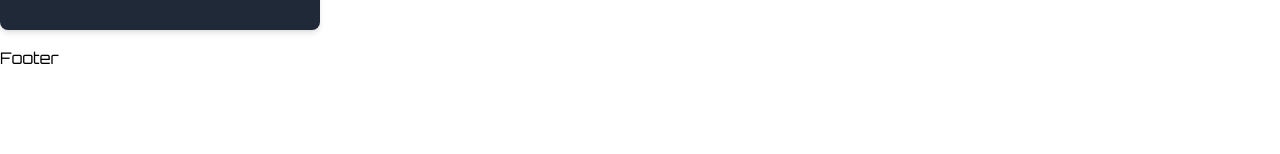
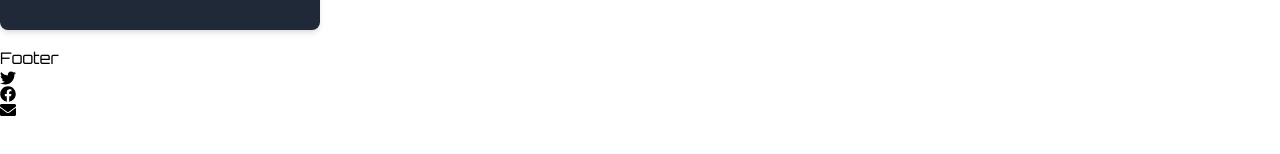
Before and after one commit to kabradshaw1/next-story, a Next.js app: page /login in a window 1280 px wide. Shown: the part 584-738 px from the top of the page. Built offline with nearby package versions, Linux system fonts and the light colour scheme.

Commit message:
working on dev env

```diff
--- a/component/Footer/Footer.tsx
+++ b/component/Footer/Footer.tsx
@@ -1,7 +1,14 @@
+import { FaTwitter, FaFacebook, FaEnvelope } from 'react-icons/fa';
+
 export default function Footer() {
   return (
     <footer>
       <h1>Footer</h1>
+      <div>
+        <a href="https://twitter.com" aria-label="Twitter"><FaTwitter /></a>
+        <a href="https://facebook.com" aria-label="Facebook"><FaFacebook /></a>
+        <a href="mailto:example@example.com" aria-label="Mail"><FaEnvelope /></a>
+      </div>
     </footer>
-  )
+  );
 }
--- a/component/Login/Login.tsx
+++ b/component/Login/Login.tsx
@@ -39,7 +39,7 @@ export default function LoginComponent() {
             <p className="error-message">{errors.password?.message}</p>
           </div>
           <div className="flex items-center justify-between">
-            <button type="submit" className="btn">
+            <button type="submit" className="btn mt-2">
               Submit Form
             </button>
             <p className="text-sm text-custom-blue">place holder message</p>
```
Also changed, not shown: component/Header/Header.tsx (+4 -4 lines), package.json (+4 -5 lines), .eslintrc.json, component/Header/example.txt (added), 1 other file (tests, documents, lock files or other folders).
